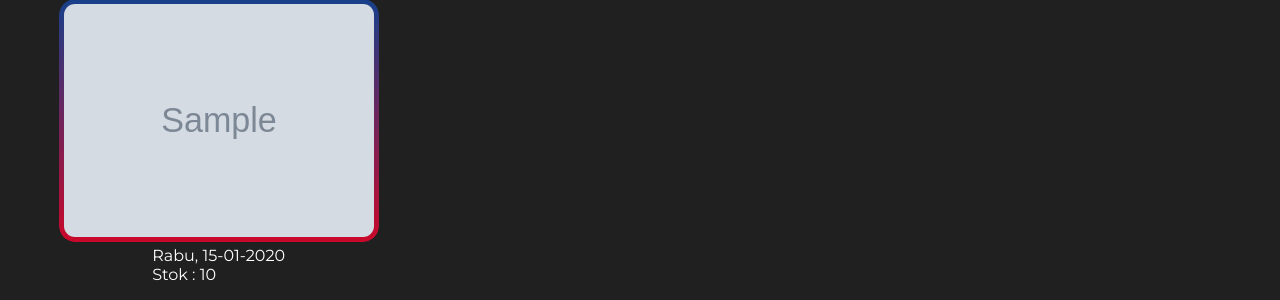
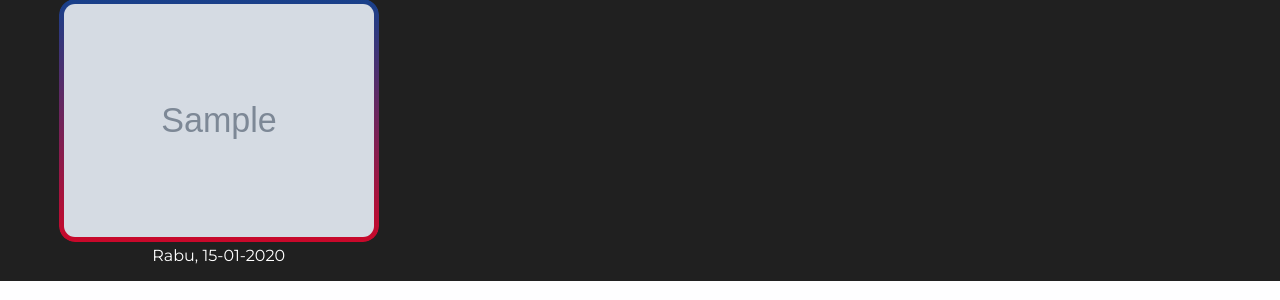
Before and after one commit to Marvvllo/GameDay, a PHP site: page /gameday/ in a window 1280 px wide. Shown: the part 552-852 px from the top of the page. Run offline with PHP 8.4, Linux system fonts and the light colour scheme; tables that the repository leaves empty or names only in its code hold one stand-in row (values such as "Sample post"); grey boxes marked "Sample" are stand-in pictures.

Commit message:
Stok dihapus dari item game di main page

```diff
--- a/main.php
+++ b/main.php
@@ -56,7 +56,6 @@ $search = isset($_GET['search']) ? $_GET['search'] : false;
 
 						<div class='keterangan-gambar'>
 							<p><a href='" . BASE_URL . "index.php?page=detail&game_id=$row[game_id]'>$hari, $tanggal-$bulan-$tahun</a></p>
-							<span>Stok : $row[stok]</span>
 						</div>
 					</li>
 					";
```
